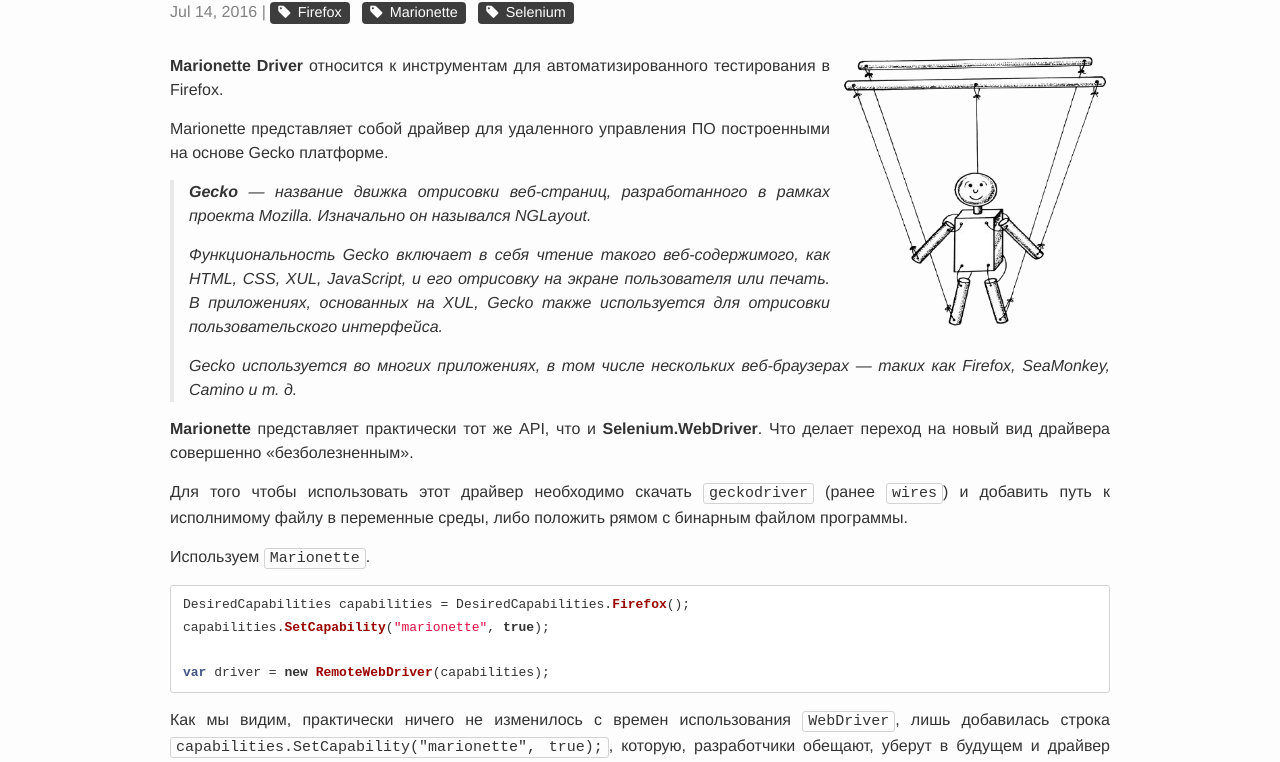
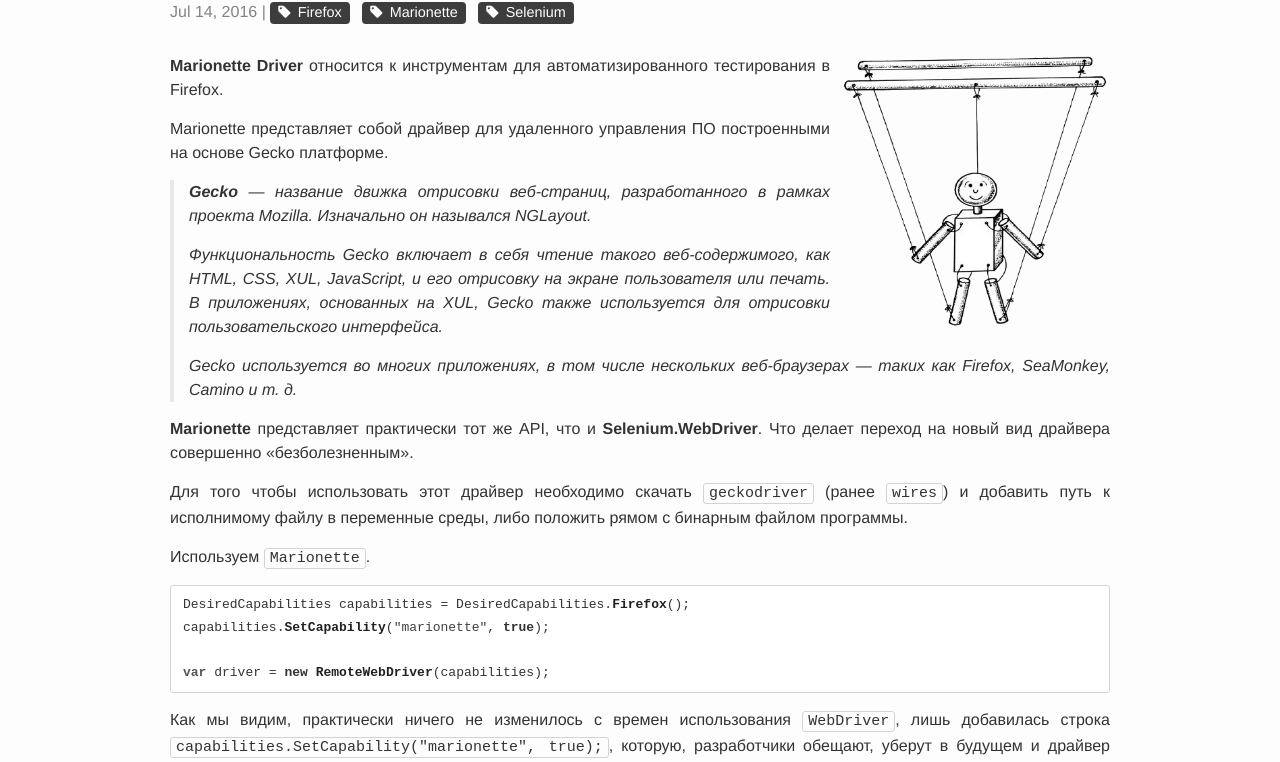
Before and after one commit to martamoshkin/blog.zverit.com, a Jekyll site: the page built from _posts/2016-7-15-what-is-firefox-marionette-driver.md, in a window 1280 px wide. Shown: the part 145-907 px from the top of the page. Built offline with Jekyll 4.4.1, drawn with Linux system fonts in a browser that asks for light colours; nearby versions of some CDN libraries; comment, search, counter and statistics services are not loaded.

Commit message:
Update _layout.scss

```diff
--- a/_sass/_layout.scss
+++ b/_sass/_layout.scss
@@ -301,7 +301,7 @@
         }
     }
 
-    img {
+    img, code {
 	  -webkit-filter: grayscale(100%);
 	  -moz-filter: grayscale(100%);
 	  -ms-filter: grayscale(100%);
@@ -314,7 +314,7 @@
 	  transition: all 1s;
 	}
 
-    img:hover {
+    img, code:hover {
 	  -webkit-filter: none;
 	  -moz-filter: none;
 	  -ms-filter: none;
```
